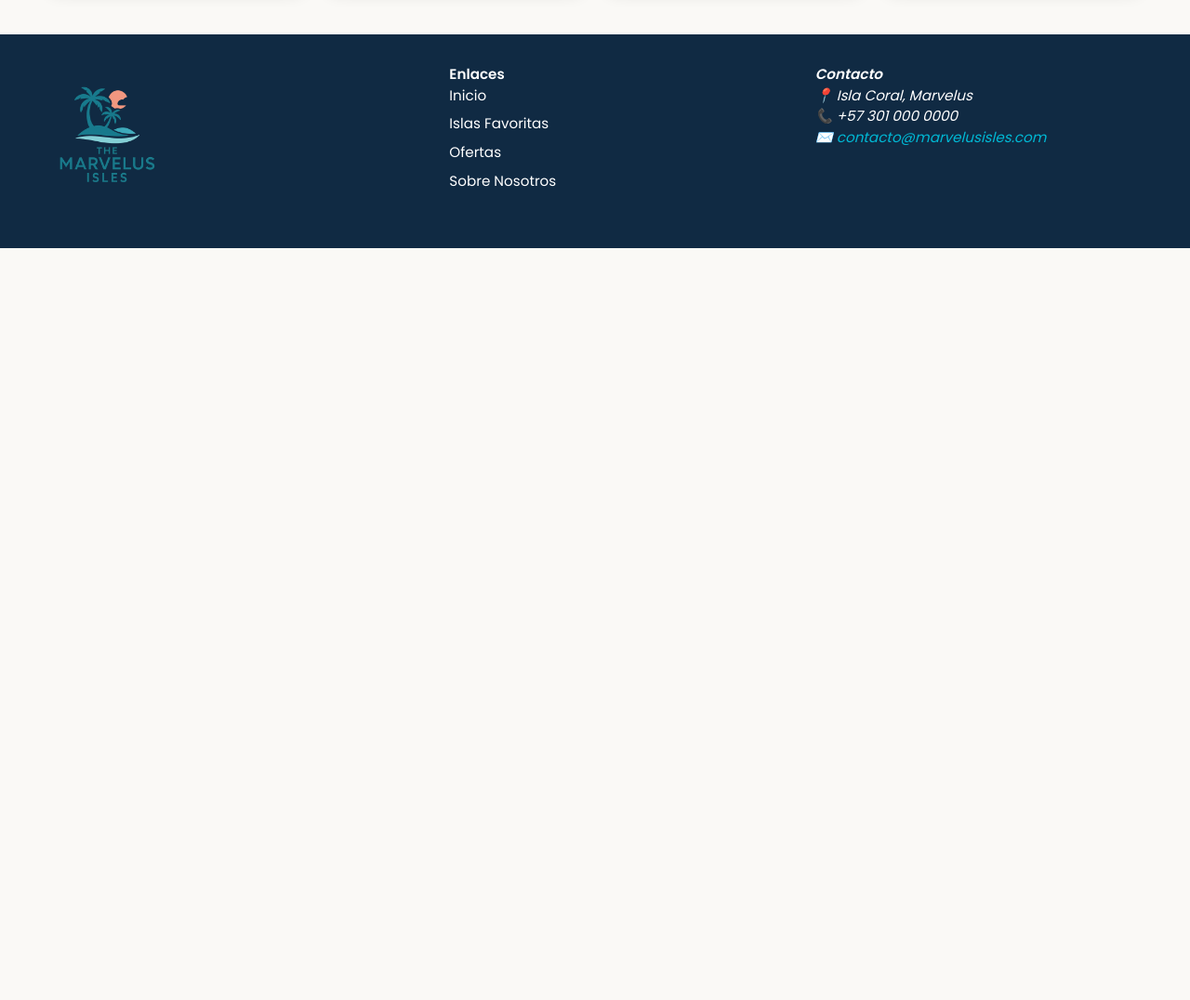
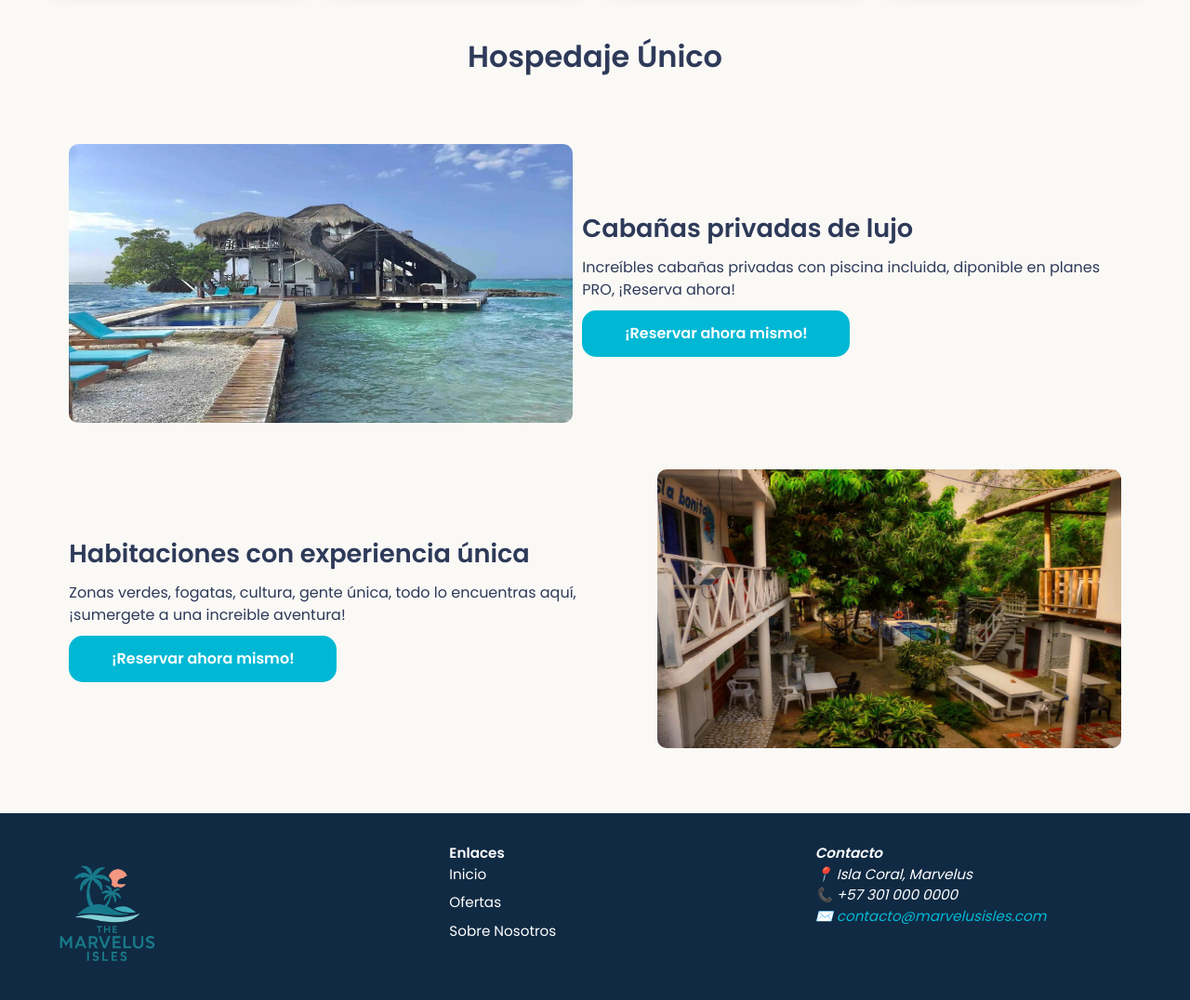
Before and after one commit to jose-advh/the_marvelus_world, a plain HTML site: page index.html in a window 1280 px wide. Shown: the part 2180-3256 px from the top of the page at 93% size. Before the commit the page ends 2447 px from the top, so only its background shows below. Drawn offline with Linux system fonts and the light colour scheme.

Commit message:
Seccion hospedaje añadido

```diff
--- a/index.html
+++ b/index.html
@@ -153,7 +153,45 @@
           </article>
         </div>
       </section>
-      <section></section>
+
+      <section class="ofertas-main separacion">
+        <h2 class="ofertas_titulo separacion">Hospedaje Único</h2>
+        <article class="ofertas_especiales-main">
+          <section class="oferta_especial-contenedor">
+            <img
+              src="media/fotos/cabaña_isla.jpg"
+              alt="Habitacion en la isla con oferta"
+              class="ofertas_especiales-img"
+            />
+            <article class="oferta_descripcion-main order-2">
+              <h3 class="oferta_subtitulo">Cabañas privadas de lujo</h3>
+              <p>
+                Increíbles cabañas privadas con piscina incluida, diponible en
+                planes PRO, ¡Reserva ahora!
+              </p>
+              <a href="#" class="boton-principal">¡Reservar ahora mismo!</a>
+            </article>
+          </section>
+
+          <section class="oferta_especial-contenedor">
+            <article class="oferta_descripcion-main">
+              <h3 class="oferta_subtitulo">
+                Habitaciones con experiencia única
+              </h3>
+              <p>
+                Zonas verdes, fogatas, cultura, gente única, todo lo encuentras
+                aquí, ¡sumergete a una increible aventura!
+              </p>
+              <a href="#" class="boton-principal">¡Reservar ahora mismo!</a>
+            </article>
+            <img
+              src="media/fotos/cabaña_tierra.jpg"
+              alt="Habitacion en la isla con oferta"
+              class="ofertas_especiales-img"
+            />
+          </section>
+        </article>
+      </section>
     </main>
     <footer class="footer-main">
       <section class="footer-contenido">
@@ -167,9 +205,8 @@
           <h4>Enlaces</h4>
           <ul>
             <li><a href="#">Inicio</a></li>
-            <li><a href="#">Islas Favoritas</a></li>
-            <li><a href="#">Ofertas</a></li>
-            <li><a href="#">Sobre Nosotros</a></li>
+            <li><a href="pages/ofertas.html">Ofertas</a></li>
+            <li><a href="pages/sobre_nosotros.html">Sobre Nosotros</a></li>
           </ul>
         </nav>
         <address class="footer-contacto">
```
Also changed, not shown: media/fotos/cabaña_isla.jpg (added), media/fotos/cabaña_tierra.jpg (added).
